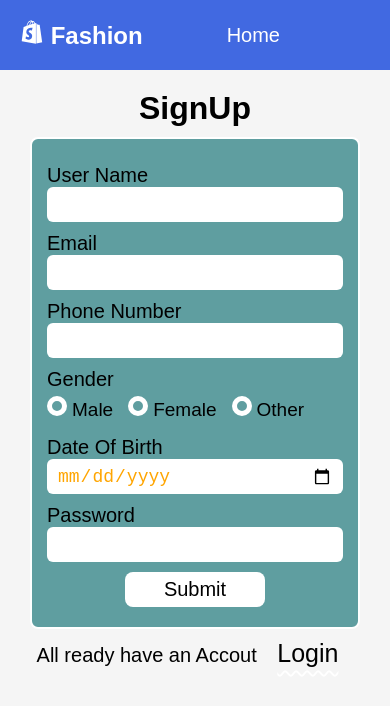
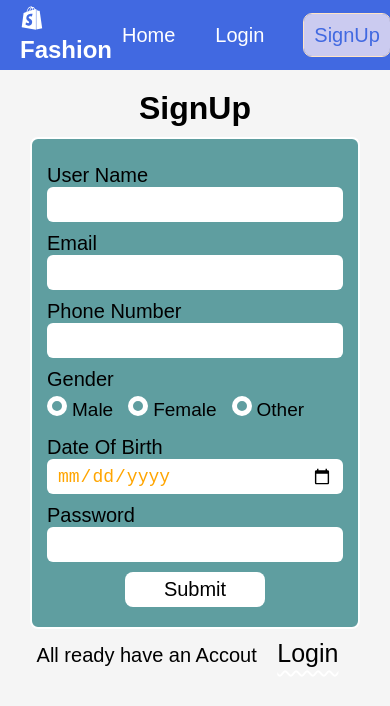
Before and after one commit to KumarChandan23/fakestore, a React (Vite) app: page /signup in a window 390 px wide. Shown: the top 706 px of the page. Built offline with nearby package versions, Linux system fonts and the light colour scheme.

Commit message:
feat: add scroll effect to Navbar and update styles for fixed positioning

```diff
--- a/src/components/navbar/Navbar.jsx
+++ b/src/components/navbar/Navbar.jsx
@@ -1,27 +1,45 @@
-import React, { Fragment } from 'react'
-import { NavLink, useNavigate } from 'react-router-dom';
+import React, { Fragment, useEffect, useState } from 'react'
+import { Link, NavLink, useNavigate } from 'react-router-dom';
 import style from './Navbar.module.css'
 import { FaShopify } from "react-icons/fa";
 
 const Navbar = () => {
   const user_id = localStorage.getItem("userid");
   const navigate = useNavigate();
+  const [isScrolled, setIsScrolled] = useState(false);
+
   const logout = () => {
     navigate('/allproducts');
     localStorage.clear(user_id);
   }
 
+  useEffect(() => {
+    const handleScroll = () => {
+      if (window.scrollY > 100) { // Change 100px as per your requirement
+        setIsScrolled(true);
+      } else {
+        setIsScrolled(false);
+      }
+    };
+
+    window.addEventListener("scroll", handleScroll);
+    return () => window.removeEventListener("scroll", handleScroll);
+  }, []);
   return (
-    <nav id={style.navbar}>
-      <figure><h1><FaShopify /> Fashion</h1></figure>
-      <ul>
-        <li><NavLink  to="/" className={({isActive})=> isActive? style.active : ""}>Home</NavLink></li>
+    <nav id={style.navbar} className={isScrolled ? style.fixed : ""}>
+      <figure>
+        <Link to="/">
+        <h1><FaShopify /> Fashion</h1>
+        </Link>
+        </figure>
+      <ul className={style.nav_item_container}>
+        <li><NavLink to="/" className={({ isActive }) => isActive ? style.active : ""}>Home</NavLink></li>
         {(user_id) ? (
-          <li><NavLink onClick={logout} className={({isActive})=> `${style.logout} ${isActive? style.active : ""}`}>Logout</NavLink></li>
+          <li><NavLink onClick={logout} className={({ isActive }) => `${style.logout} ${isActive ? style.active : ""}`}>Logout</NavLink></li>
         ) : (
           <Fragment>
-            <li><NavLink to="/login"  className={({isActive})=> `${style.login} ${isActive? style.active : "" }`}>Login</NavLink></li>
-            <li><NavLink to="/signup" className={({isActive})=> `${style.signup} ${isActive? style.active : ""}`}>SignUp</NavLink></li>
+            <li><NavLink to="/login" className={({ isActive }) => `${style.login} ${isActive ? style.active : ""}`}>Login</NavLink></li>
+            <li><NavLink to="/signup" className={({ isActive }) => `${style.signup} ${isActive ? style.active : ""}`}>SignUp</NavLink></li>
           </Fragment>
         )
         }
--- a/src/components/navbar/Navbar.module.css
+++ b/src/components/navbar/Navbar.module.css
@@ -9,6 +9,16 @@
     align-items: center;
     padding: 5px 20px;
 }
+.fixed {
+    position: fixed;
+    top: 0;
+    left: 0;
+    /* width: 100%; */
+    /* background-color: rgba(255, 255, 255, 0.9); /* Slight transparency */
+    box-shadow: 0 4px 6px rgba(0, 0, 0, 0.1);
+    z-index: 1000;
+    padding: 8px 20px;
+  }
 #navbar ul{
     display: flex;
     gap:20px;
@@ -29,7 +39,7 @@
     background-color: #cbcbf0;
 }
 @media (max-width:768px) {
-    .logout, .signup, .login{
+    .nav_item_container{
         display: none;
     }
 }
```
